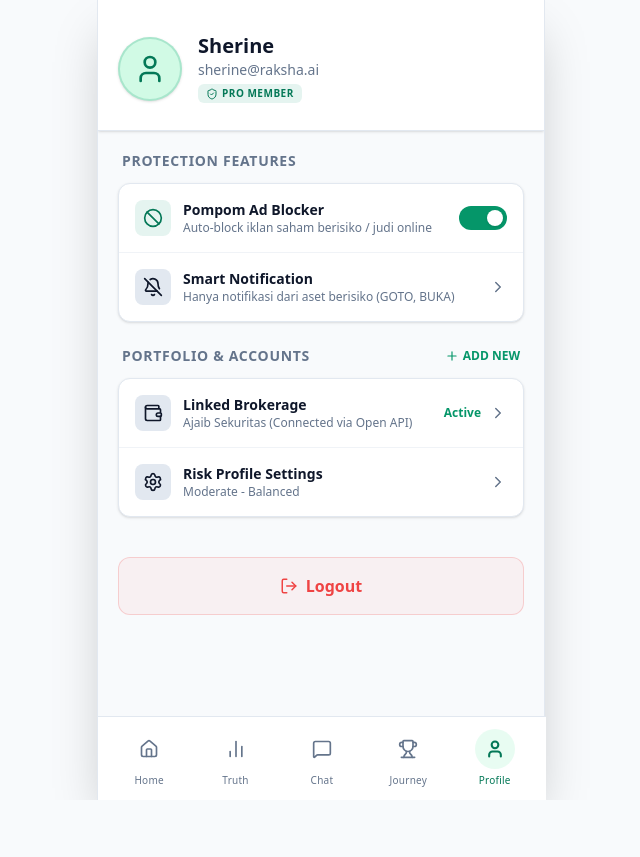
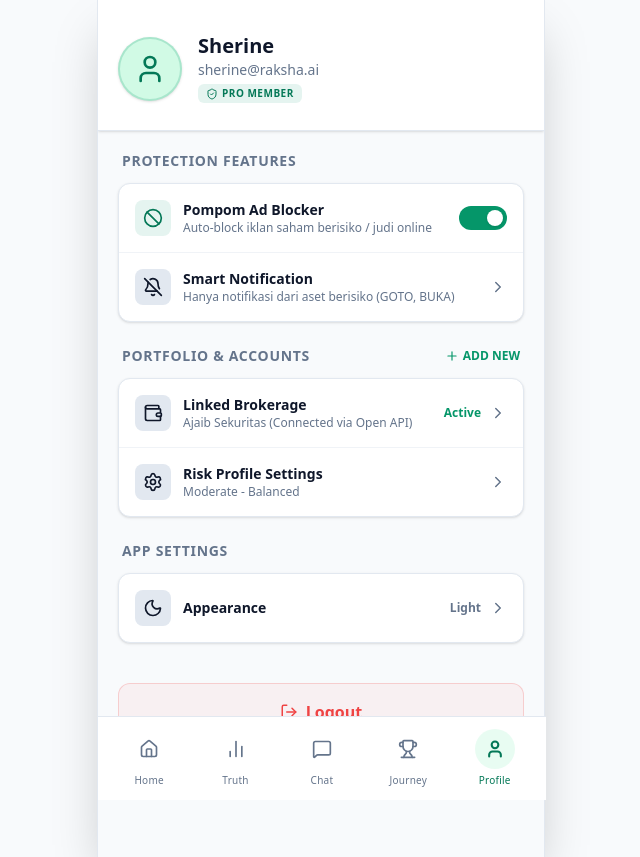
Before and after one commit to rafkiyuda/raksha-ai, a Next.js app: page /profile in a window 1280 px wide. Shown: the whole page, without its empty margins (319-959 px from the left). Before the commit the page ends 800 px from the top, so only its background shows below. Built offline with nearby package versions, Linux system fonts and the light colour scheme.

Commit message:
feat: move appearance theme toggle from home header to profile page settings

```diff
--- a/src/app/page.tsx
+++ b/src/app/page.tsx
@@ -27,14 +27,6 @@ export default function Home() {
           </div>
         </div>
         <div className="flex items-center gap-3">
-          {mounted && (
-            <button
-              onClick={() => setTheme(theme === "dark" ? "light" : "dark")}
-              className="text-xs font-semibold px-2 py-1 rounded bg-surface-hover border border-border text-foreground-muted"
-            >
-              {theme === "dark" ? "Light" : "Dark"}
-            </button>
-          )}
           <button className="relative p-2 rounded-full text-foreground-muted hover:bg-surface-hover transition-colors">
             <BellRing size={22} />
             <span className="absolute top-1.5 right-2 w-2 h-2 bg-danger rounded-full border-2 border-surface"></span>
--- a/src/app/profile/page.tsx
+++ b/src/app/profile/page.tsx
@@ -1,8 +1,9 @@
 "use client";
 
-import { useState, useRef } from "react";
+import { useState, useRef, useEffect } from "react";
 import Link from "next/link";
-import { User as UserIcon, Settings, ShieldCheck, Wallet, ChevronRight, LogOut, Ban, BellOff, Plus, FileText, Link as LinkIcon, X, Loader2, UploadCloud, CheckCircle2 } from "lucide-react";
+import { useTheme } from "next-themes";
+import { User as UserIcon, Settings, ShieldCheck, Wallet, ChevronRight, LogOut, Ban, BellOff, Plus, FileText, Link as LinkIcon, X, Loader2, UploadCloud, CheckCircle2, Moon } from "lucide-react";
 
 export default function ProfilePage() {
     const [adBlockerEnabled, setAdBlockerEnabled] = useState(true);
@@ -10,6 +11,14 @@ export default function ProfilePage() {
     const [isNotificationModalOpen, setIsNotificationModalOpen] = useState(false);
     const [isBrokerageModalOpen, setIsBrokerageModalOpen] = useState(false);
     const [isRiskModalOpen, setIsRiskModalOpen] = useState(false);
+
+    // Theme
+    const { theme, setTheme } = useTheme();
+    const [mounted, setMounted] = useState(false);
+
+    useEffect(() => {
+        setMounted(true);
+    }, []);
 
     // Upload State
     const fileInputRef = useRef<HTMLInputElement>(null);
@@ -154,6 +163,30 @@ export default function ProfilePage() {
                                 </div>
                             </div>
                             <ChevronRight size={18} className="text-foreground-muted" />
+                        </button>
+                    </div>
+                </section>
+
+                {/* App Settings */}
+                <section>
+                    <h3 className="text-sm font-bold text-foreground-muted uppercase tracking-wider mb-3 px-1">App Settings</h3>
+                    <div className="bg-surface rounded-xl border border-border shadow-sm overflow-hidden">
+                        <button
+                            onClick={() => setTheme(theme === 'dark' ? 'light' : 'dark')}
+                            className="w-full flex items-center justify-between p-4 cursor-pointer hover:bg-surface-hover transition-colors"
+                        >
+                            <div className="flex items-center gap-3">
+                                <div className="p-2 rounded-lg bg-surface-active text-foreground">
+                                    <Moon size={20} />
+                                </div>
+                                <div className="text-left">
+                                    <h4 className="font-bold text-sm text-foreground">Appearance</h4>
+                                </div>
+                            </div>
+                            <div className="flex items-center gap-2">
+                                <span className="text-xs font-bold text-foreground-muted capitalize">{theme === 'dark' ? 'Dark' : 'Light'}</span>
+                                <ChevronRight size={18} className="text-foreground-muted" />
+                            </div>
                         </button>
                     </div>
                 </section>
```
